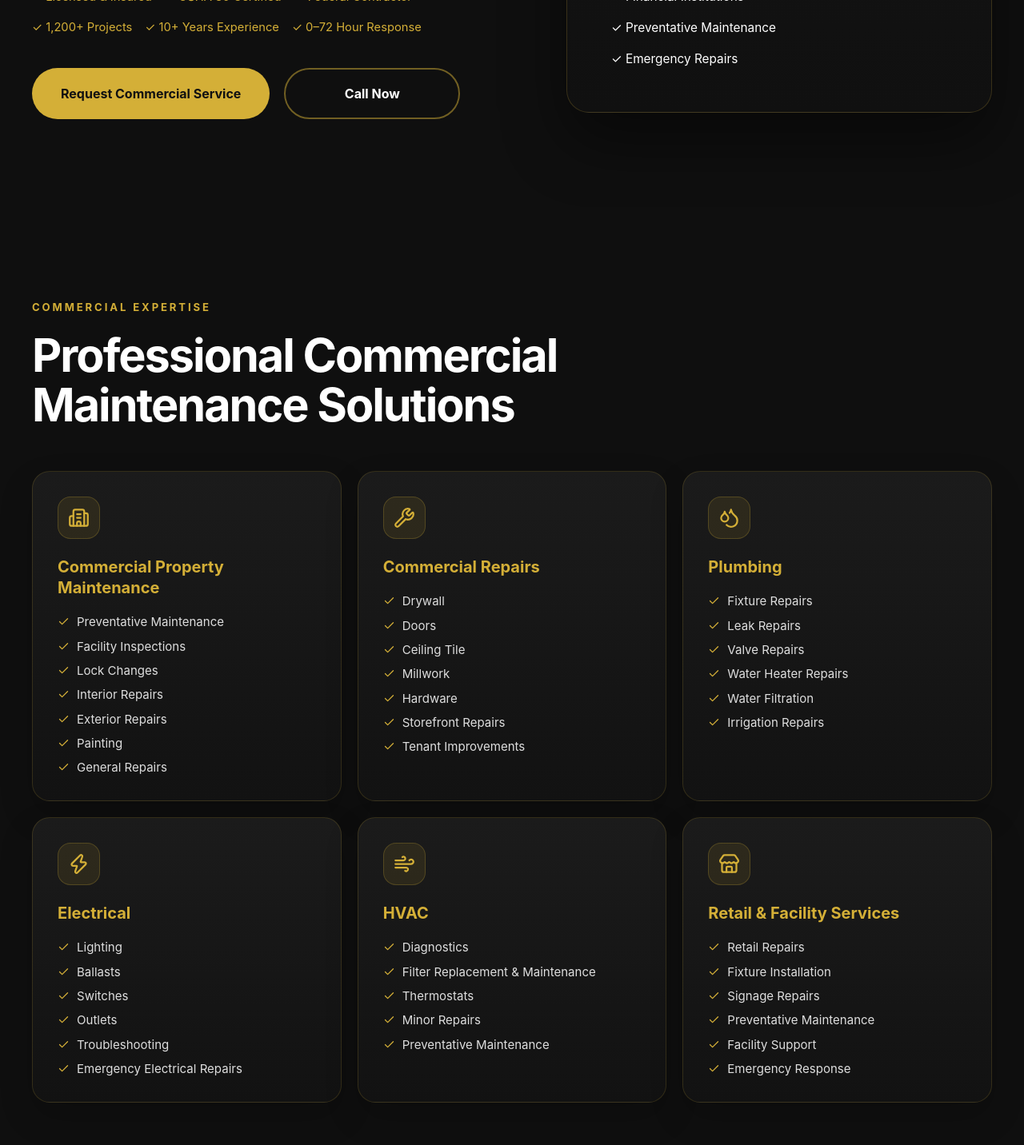
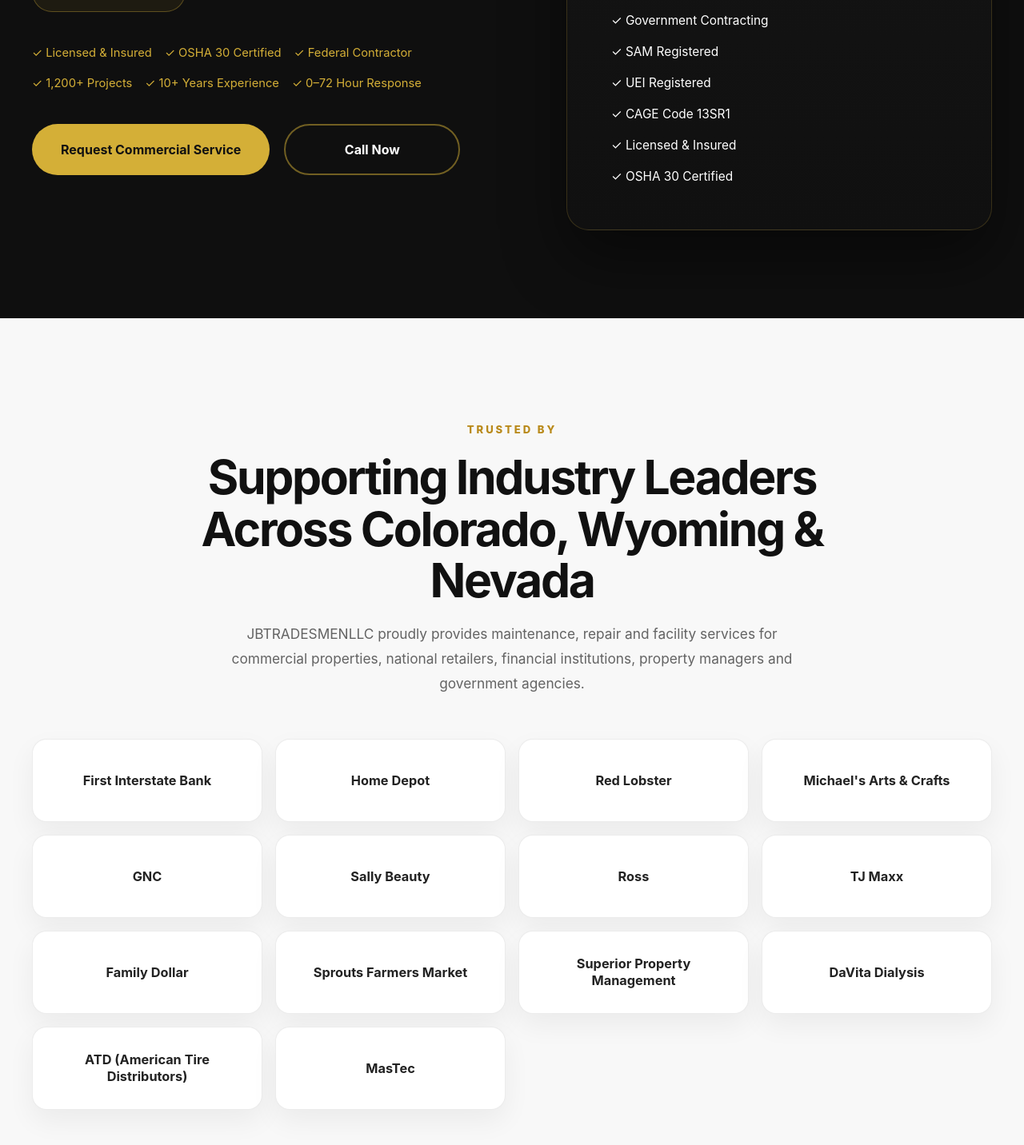
Before and after one commit to DRxCODEai/jb-tradesmen-v2, a React (Vite) app: page /commercial-services in a window 1280 px wide. Shown: the part 1180-2612 px from the top of the page at 80% size. Built offline with nearby package versions, Linux system fonts and the light colour scheme.

Commit message:
commercialV1.0

```diff
--- a/src/components/Commercial/CommercialCTA.tsx
+++ b/src/components/Commercial/CommercialCTA.tsx
@@ -1,4 +1,4 @@
 import { ArrowRight, Phone } from 'lucide-react'
 import { KOALENDAR_URL } from '../../config/links'
 import './CommercialCTA.css'
-export default function CommercialCTA(){return <section className="commercial-cta" aria-labelledby="commercial-cta-title"><div className="commercial-cta__inner"><span>Get started today</span><h2 id="commercial-cta-title">Need Reliable Commercial Maintenance?</h2><p>From one-time repairs to ongoing facility maintenance, JBTRADESMENLLC provides dependable commercial service throughout Colorado, Wyoming and Nevada.</p><div className="commercial-cta__actions"><a href={KOALENDAR_URL} target="_blank" rel="noopener noreferrer" className="commercial-cta__button commercial-cta__button--primary">Request Commercial Service <ArrowRight size={18} aria-hidden="true"/></a><a href="tel:9702865993" className="commercial-cta__button commercial-cta__button--secondary"><Phone size={18} aria-hidden="true"/> Call (970) 286-5993</a></div></div></section>}
+export default function CommercialCTA(){return <section className="commercial-cta" aria-labelledby="commercial-cta-title"><div className="commercial-cta__inner"><span>Get started today</span><h2 id="commercial-cta-title">Let's Keep Your Property Operating at Its Best</h2><p>From one-time repairs to ongoing facility maintenance, JBTRADESMENLLC provides dependable commercial service throughout Colorado, Wyoming and Nevada.</p><div className="commercial-cta__actions"><a href={KOALENDAR_URL} target="_blank" rel="noopener noreferrer" className="commercial-cta__button commercial-cta__button--primary">Request Commercial Service <ArrowRight size={18} aria-hidden="true"/></a><a href="tel:9702865993" className="commercial-cta__button commercial-cta__button--secondary"><Phone size={18} aria-hidden="true"/> Call (970) 286-5993</a></div></div></section>}
--- a/src/components/Commercial/CommercialHero.tsx
+++ b/src/components/Commercial/CommercialHero.tsx
@@ -2,7 +2,19 @@
 import { KOALENDAR_URL } from '../../config/links'
 import './CommercialHero.css'
 
-const capabilities = ['Commercial Maintenance', 'Retail Facilities', 'Property Management', 'Government Facilities', 'Financial Institutions', 'Preventative Maintenance', 'Emergency Repairs']
+const capabilities = [
+  'Commercial Maintenance',
+  'Facility Repairs',
+  'Property Management',
+  'Retail Facilities',
+  'Financial Institutions',
+  'Government Contracting',
+  'SAM Registered',
+  'UEI Registered',
+  'CAGE Code 13SR1',
+  'Licensed & Insured',
+  'OSHA 30 Certified',
+]
 
 export default function CommercialHero() {
   return <section className="commercial-hero">
--- /dev/null
+++ b/src/components/Commercial/CommercialIndustries.css
@@ -0,0 +1,14 @@
+.commercial-industries { padding: 126px 0; color: #111; background: #fff; }
+.commercial-industries__inner { width: min(1400px, calc(100% - 80px)); margin: 0 auto; }
+.commercial-industries__heading { max-width: 780px; margin: 0 auto 54px; text-align: center; }
+.commercial-industries__heading > span { display: inline-block; margin-bottom: 17px; color: #b98a1b; font-size: .82rem; font-weight: 800; letter-spacing: .22em; text-transform: uppercase; }
+.commercial-industries__heading h2 { margin: 0 0 18px; font-size: clamp(2.2rem, 4.6vw, 4rem); line-height: 1.1; letter-spacing: -.04em; }
+.commercial-industries__heading p { margin: 0; color: #636363; font-size: 1.08rem; line-height: 1.8; }
+.commercial-industries__grid { display: grid; grid-template-columns: repeat(3, 1fr); gap: 20px; }
+.commercial-industries__card { padding: 32px; background: #fff; border: 1px solid rgba(17,17,17,.08); border-radius: 20px; box-shadow: 0 14px 34px rgba(17,17,17,.055); transition: transform .25s ease, box-shadow .25s ease, border-color .25s ease; }
+.commercial-industries__card:hover { border-color: rgba(212,175,55,.42); box-shadow: 0 20px 42px rgba(17,17,17,.1); transform: translateY(-5px); }
+.commercial-industries__icon { display: grid; width: 52px; height: 52px; margin-bottom: 23px; color: #a77916; place-items: center; background: rgba(212,175,55,.13); border-radius: 16px; }
+.commercial-industries__card h3 { margin: 0 0 11px; font-size: 1.24rem; line-height: 1.3; }
+.commercial-industries__card p { margin: 0; color: #606060; line-height: 1.7; }
+@media (max-width: 900px) { .commercial-industries__grid { grid-template-columns: repeat(2, 1fr); } }
+@media (max-width: 600px) { .commercial-industries { padding: 80px 0; }.commercial-industries__inner { width: min(100% - 48px, 1400px); }.commercial-industries__grid { grid-template-columns: 1fr; }.commercial-industries__card { padding: 28px 24px; } }
--- /dev/null
+++ b/src/components/Commercial/CommercialIndustries.tsx
@@ -0,0 +1,39 @@
+import { Building2, Factory, Landmark, MapPinned, Store, Stethoscope, UtensilsCrossed, Warehouse } from 'lucide-react'
+import './CommercialIndustries.css'
+
+const industries = [
+  { icon: Landmark, title: 'Financial Institutions', copy: 'Dependable maintenance for banks, credit unions, and financial facilities.' },
+  { icon: MapPinned, title: 'Property Management Companies', copy: 'Responsive support for portfolios, managed communities, and multi-site properties.' },
+  { icon: Store, title: 'Retail Stores', copy: 'Reliable repairs and maintenance for retail environments and storefronts.' },
+  { icon: UtensilsCrossed, title: 'Restaurants', copy: 'Practical repair and facility support for active restaurant operations.' },
+  { icon: Stethoscope, title: 'Medical Facilities', copy: 'Professional service for medical offices, clinics, and healthcare settings.' },
+  { icon: Landmark, title: 'Government Facilities', copy: 'Qualified support for municipal, state, and federal properties.' },
+  { icon: Building2, title: 'Office Buildings', copy: 'Maintenance solutions for professional offices and business complexes.' },
+  { icon: Factory, title: 'Industrial Facilities', copy: 'Hands-on support for light industrial and manufacturing environments.' },
+  { icon: Warehouse, title: 'Warehouses & Distribution Centers', copy: 'Maintenance for warehouses, logistics sites, and distribution facilities.' },
+  { icon: Building2, title: 'Multi-Family Housing', copy: 'Property-ready repairs and maintenance for apartment communities.' },
+  { icon: MapPinned, title: 'Homeowners Associations (HOAs)', copy: 'Reliable common-area and community maintenance support.' },
+]
+
+export default function CommercialIndustries() {
+  return (
+    <section className="commercial-industries" aria-labelledby="commercial-industries-title">
+      <div className="commercial-industries__inner">
+        <header className="commercial-industries__heading">
+          <span>Who we serve</span>
+          <h2 id="commercial-industries-title">Industries We Serve</h2>
+          <p>Professional maintenance and repair solutions tailored for commercial facilities throughout Colorado, Wyoming and Nevada.</p>
+        </header>
+        <div className="commercial-industries__grid">
+          {industries.map(({ icon: Icon, title, copy }) => (
+            <article className="commercial-industries__card" key={title}>
+              <span className="commercial-industries__icon"><Icon size={25} aria-hidden="true" /></span>
+              <h3>{title}</h3>
+              <p>{copy}</p>
+            </article>
+          ))}
+        </div>
+      </div>
+    </section>
+  )
+}
--- a/src/components/Commercial/CommercialServicesGrid.tsx
+++ b/src/components/Commercial/CommercialServicesGrid.tsx
@@ -2,7 +2,7 @@
 import './CommercialServicesGrid.css'
 
 const services=[
-  ['Commercial Property Maintenance',Building2,['Preventative Maintenance','Facility Inspections','Lock Changes','Interior Repairs','Exterior Repairs','Painting','General Repairs']],
+  ['Commercial Property Maintenance',Building2,['Preventative Maintenance','Facility Inspections','Lock Changes','Interior Repairs','Exterior Repairs','Interior & Exterior Painting','Parking Lot Striping','General Repairs']],
   ['Commercial Repairs',Wrench,['Drywall','Doors','Ceiling Tile','Millwork','Hardware','Storefront Repairs','Tenant Improvements']],
   ['Plumbing',Droplets,['Fixture Repairs','Leak Repairs','Valve Repairs','Water Heater Repairs','Water Filtration','Irrigation Repairs']],
   ['Electrical',Zap,['Lighting','Ballasts','Switches','Outlets','Troubleshooting','Emergency Electrical Repairs']],
--- /dev/null
+++ b/src/components/Commercial/CommercialTrustedBy.css
@@ -0,0 +1,14 @@
+.commercial-trusted { padding: 126px 0; color: #111; background: #f8f8f8; }
+.commercial-trusted__inner { width: min(1400px, calc(100% - 80px)); margin: 0 auto; }
+.commercial-trusted__heading { max-width: 880px; margin: 0 auto 54px; text-align: center; }
+.commercial-trusted__heading > span { display: inline-block; margin-bottom: 17px; color: #b98a1b; font-size: .82rem; font-weight: 800; letter-spacing: .22em; text-transform: uppercase; }
+.commercial-trusted__heading h2 { margin: 0 0 18px; font-size: clamp(2.2rem, 4.6vw, 4rem); line-height: 1.1; letter-spacing: -.04em; }
+.commercial-trusted__heading p { max-width: 760px; margin: 0 auto; color: #636363; font-size: 1.08rem; line-height: 1.8; }
+.commercial-trusted__clients { display: grid; grid-template-columns: repeat(4, 1fr); gap: 16px; }
+.commercial-trusted__client { display: grid; min-height: 104px; padding: 20px; color: #222; font-size: 1.02rem; font-weight: 750; line-height: 1.3; text-align: center; place-items: center; background: #fff; border: 1px solid rgba(17,17,17,.08); border-radius: 18px; box-shadow: 0 14px 34px rgba(17,17,17,.055); transition: transform .25s ease, box-shadow .25s ease, border-color .25s ease; }
+.commercial-trusted__client:hover { border-color: rgba(212,175,55,.42); box-shadow: 0 20px 42px rgba(17,17,17,.1); transform: translateY(-5px); }
+.commercial-trusted__metrics { display: flex; flex-wrap: wrap; justify-content: center; gap: 12px; padding-top: 46px; }
+.commercial-trusted__metrics span { padding: 12px 18px; color: #9a7117; font-size: .9rem; font-weight: 700; background: rgba(212,175,55,.1); border: 1px solid rgba(212,175,55,.28); border-radius: 999px; }
+@media (max-width: 1000px) { .commercial-trusted__clients { grid-template-columns: repeat(3, 1fr); } }
+@media (max-width: 700px) { .commercial-trusted { padding: 80px 0; }.commercial-trusted__inner { width: min(100% - 48px, 1400px); }.commercial-trusted__clients { grid-template-columns: repeat(2, 1fr); gap: 12px; }.commercial-trusted__client { min-height: 90px; padding: 16px; font-size: .92rem; }.commercial-trusted__metrics { padding-top: 34px; }.commercial-trusted__metrics span { padding: 10px 13px; font-size: .82rem; } }
+@media (max-width: 420px) { .commercial-trusted__clients { grid-template-columns: 1fr; } }
--- /dev/null
+++ b/src/components/Commercial/CommercialTrustedBy.tsx
@@ -0,0 +1,29 @@
+import './CommercialTrustedBy.css'
+
+const clients = [
+  'First Interstate Bank', 'Home Depot', 'Red Lobster', "Michael's Arts & Crafts", 'GNC', 'Sally Beauty', 'Ross', 'TJ Maxx', 'Family Dollar', 'Sprouts Farmers Market', 'Superior Property Management', 'DaVita Dialysis', 'ATD (American Tire Distributors)', 'MasTec',
+]
+
+const metrics = [
+  '1,200+ Projects Completed', '10+ Years Experience', 'Licensed & Insured', 'OSHA 30 Certified', 'Federal Contractor', 'CAGE Code 13SR1', 'UEI Registered', '12-Month Workmanship Warranty',
+]
+
+export default function CommercialTrustedBy() {
+  return (
+    <section className="commercial-trusted" aria-labelledby="commercial-trusted-title">
+      <div className="commercial-trusted__inner">
+        <header className="commercial-trusted__heading">
+          <span>Trusted by</span>
+          <h2 id="commercial-trusted-title">Supporting Industry Leaders Across Colorado, Wyoming &amp; Nevada</h2>
+          <p>JBTRADESMENLLC proudly provides maintenance, repair and facility services for commercial properties, national retailers, financial institutions, property managers and government agencies.</p>
+        </header>
+        <div className="commercial-trusted__clients" aria-label="Commercial clients">
+          {clients.map((client) => <div className="commercial-trusted__client" key={client}>{client}</div>)}
+        </div>
+        <div className="commercial-trusted__metrics" aria-label="Company qualifications">
+          {metrics.map((metric) => <span key={metric}>✓ {metric}</span>)}
+        </div>
+      </div>
+    </section>
+  )
+}
--- a/src/pages/CommercialServices.tsx
+++ b/src/pages/CommercialServices.tsx
@@ -1,6 +1,8 @@
 import CommercialHero from '../components/Commercial/CommercialHero'
+import CommercialTrustedBy from '../components/Commercial/CommercialTrustedBy'
 import CommercialServicesGrid from '../components/Commercial/CommercialServicesGrid'
 import CommercialBenefits from '../components/Commercial/CommercialBenefits'
+import CommercialIndustries from '../components/Commercial/CommercialIndustries'
 import CommercialProcess from '../components/Commercial/CommercialProcess'
 import CommercialServiceAreas from '../components/Commercial/CommercialServiceAreas'
 import CommercialFAQ from '../components/Commercial/CommercialFAQ'
@@ -10,8 +12,10 @@
   return (
     <>
       <CommercialHero />
+      <CommercialTrustedBy />
       <CommercialServicesGrid />
       <CommercialBenefits />
+      <CommercialIndustries />
       <CommercialProcess />
       <CommercialServiceAreas />
       <CommercialFAQ />
```
